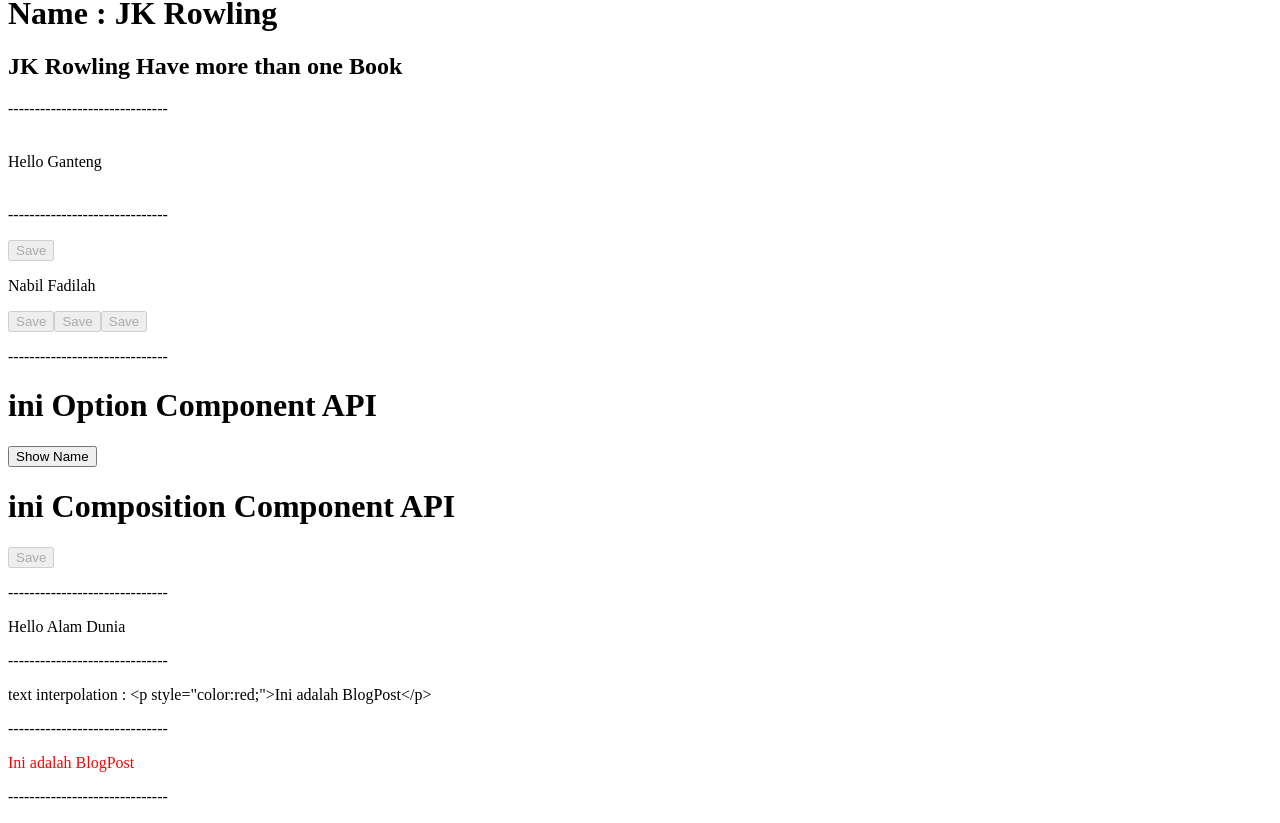
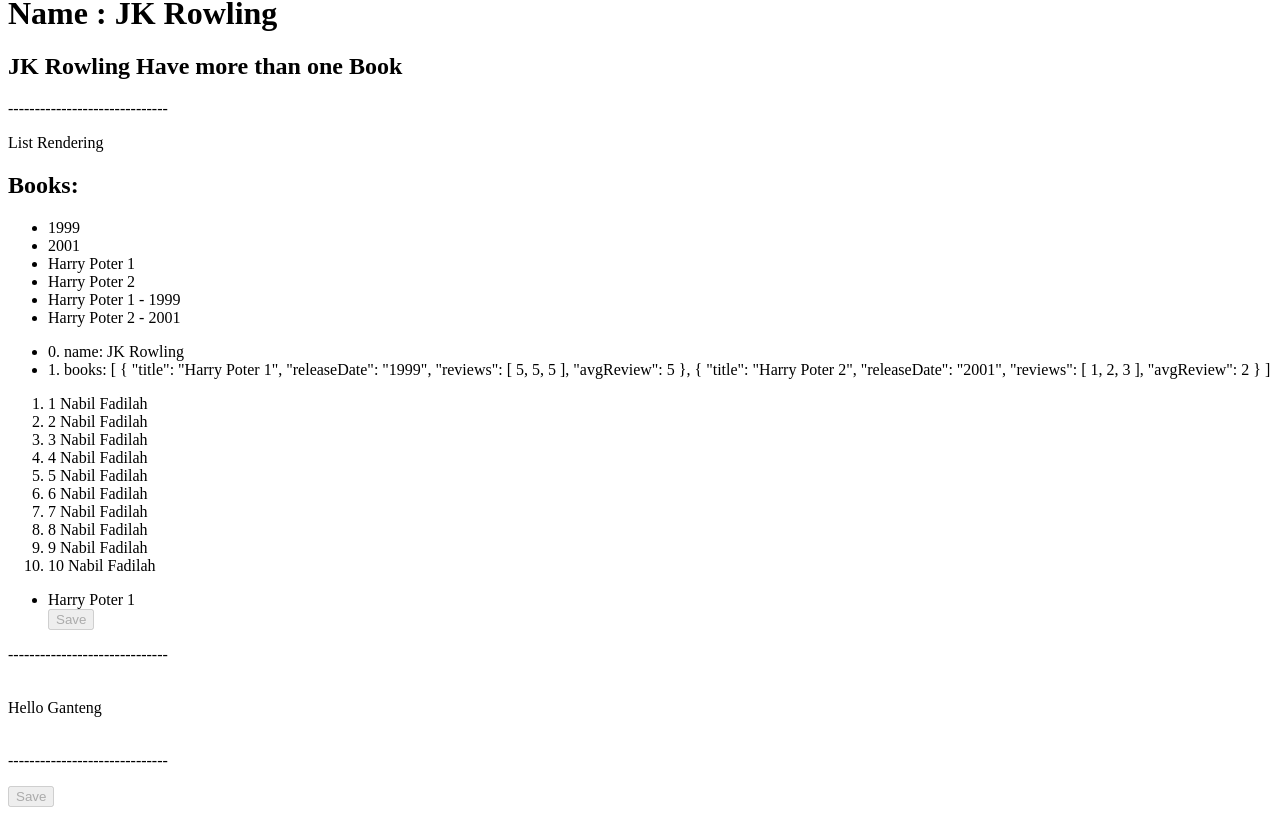
Before and after one commit to Nabilfadilah/hello-vue, a Vue app: page / in a window 1280 px wide. Shown: the part 699-1522 px from the top of the page. Built offline with nearby package versions, Linux system fonts and the light colour scheme.

Commit message:
Membuat list Rendering

```diff
--- a/src/App.vue
+++ b/src/App.vue
@@ -34,13 +34,13 @@
 const orang = reactive(['Nmax', 49303, 'Bandung', 'Pasundan'])
 
 // computed property
-const author = reactive({
-  name: 'JK Rowling',
-  books: [
-    'Harry Poter 1',
-    'Harry Poter 2',
-  ]
-})
+// const author = reactive({
+//   name: 'JK Rowling',
+//   books: [
+//     'Harry Poter 1',
+//     'Harry Poter 2',
+//   ]
+// })
 
 const count3 = ref(0)
 const increment2 = () => {
@@ -61,6 +61,26 @@
 // end--------------------------
 // conditional redering
 const showAuthor = ref(true) // authornya tampil jika bernilai true
+// end--------------------------
+
+// list rendering
+const author = reactive({
+  name: 'JK Rowling',
+  books: [
+    {
+      title: 'Harry Poter 1',
+      releaseDate: '1999',
+      reviews: [5,5,5],
+      avgReview: 5
+    },
+    {
+      title: 'Harry Poter 2',
+      releaseDate: '2001',
+      reviews: [1,2,3],
+      avgReview: 2
+    },
+  ]
+})
 // end--------------------------
 
 </script>
@@ -104,6 +124,45 @@
     <span v-else-if="author.books.length === 1">Have A Book</span>
     <span v-else>Don't Have a book</span>
   </h2>
+  <p>------------------------------</p>
+
+  <p>List Rendering</p>
+  <h2>Books:</h2>
+  <ul>
+    <!-- mapping -->
+    <li v-for="book in author.books" :key="book.title">
+       {{ book.releaseDate }}
+    </li>
+    <li v-for="(book, index) in author.books" :key="`${index}`">
+       {{ book.title }}
+    </li>
+
+    <li v-for="({title, releaseDate}, index) in author.books" :key="`book-${index}`">
+       {{ title }} - {{ releaseDate }}
+       <span v-for="(review, reviewIndex) in reviews" :key="`review-${reviewIndex}`">
+        {{ review }}
+       </span>
+    </li>
+  </ul>
+
+  <ul>
+    <li v-for="(data, key, index) in author" :key="key">
+      {{ index }}. {{ key }}: {{ data }}
+    </li>
+  </ul>
+
+  <ol>
+    <li v-for="(item, index) in 10" :key="index">
+     {{ item }} Nabil Fadilah
+    </li>
+  </ol>
+
+  <ul>
+    <template v-for="(item, index) in author.books" :key="index">
+      <li v-if="item.avgReview > 3">{{ item.title }}</li>
+      <MainButton v-if="item.avgReview >3" :title="item.title" />
+    </template>
+  </ul>
   <p>------------------------------</p>
 
   <header>
```
